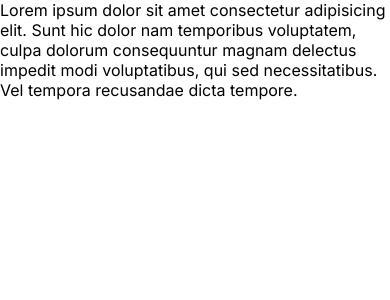
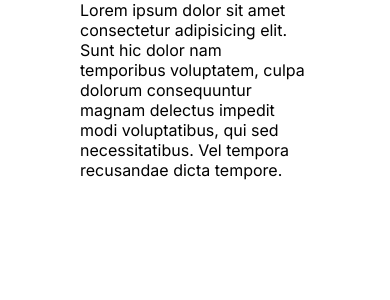
Before and after one commit to FREDVUNI/next-blog, a Next.js app: page / in a window 390 px wide. Shown: the top 300 px of the page. Built offline with nearby package versions, Linux system fonts and the light colour scheme.

Commit message:
chore: create responsiveness

```diff
--- a/src/app/layout.js
+++ b/src/app/layout.js
@@ -12,7 +12,9 @@ export default function RootLayout({ children }) {
   return (
     <html lang="en">
       <body className={inter.className}>
-        <div className="container">{children}</div>
+        <div className="container">
+          <div className="wrapper">{children}</div>
+        </div>
       </body>
     </html>
   );
```
